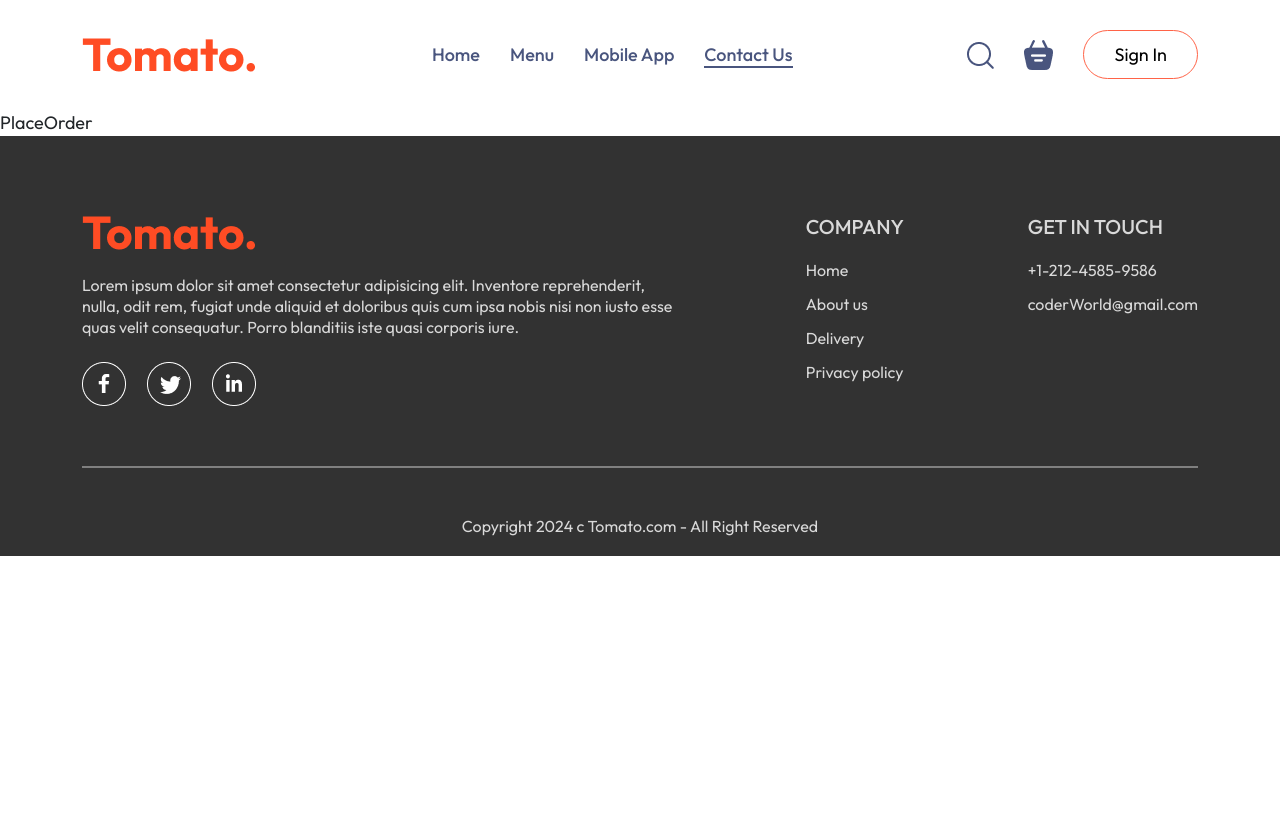
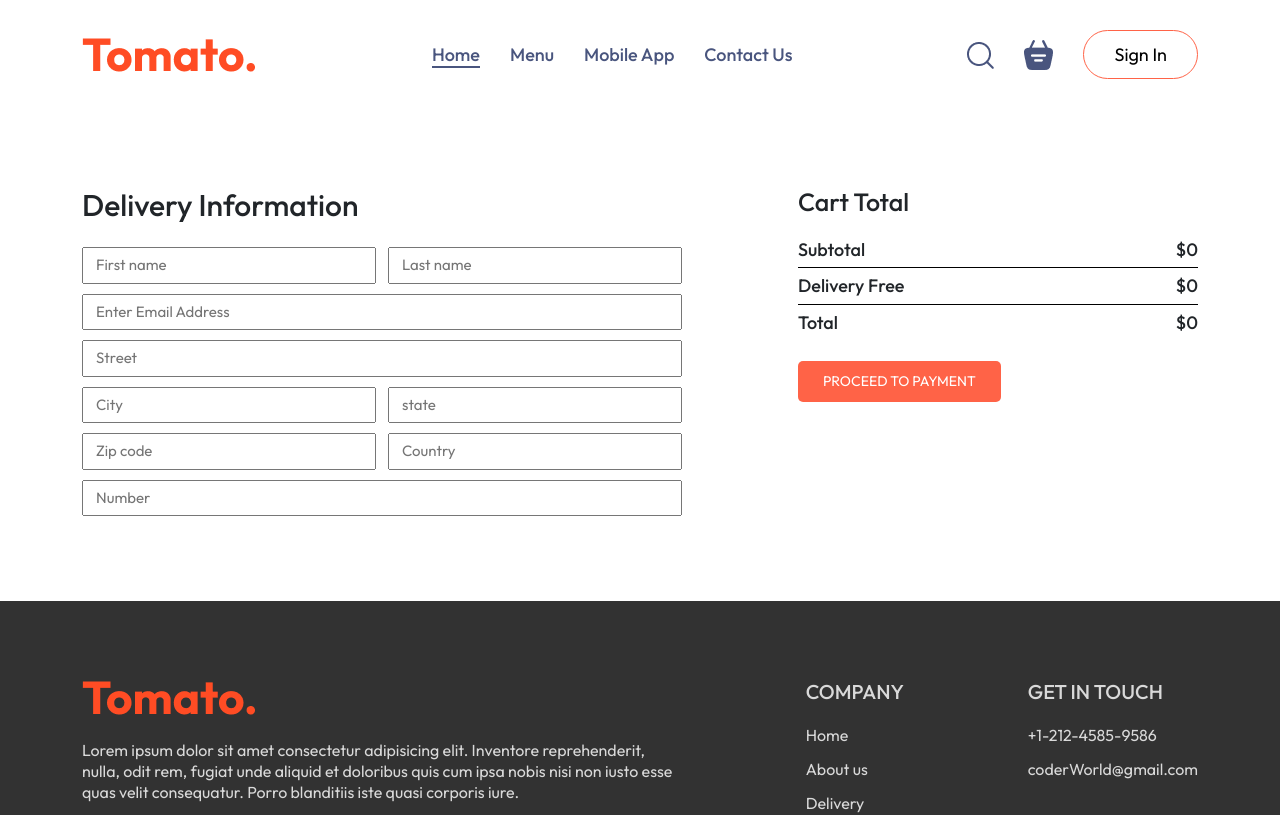
Before and after one commit to Nurul-Imran/Tomato-ecommerce-frontend, a React (Vite) app: page /place-order in a window 1280 px wide. Shown: the top 815 px of the page. Built offline with nearby package versions, Linux system fonts and the light colour scheme.

Commit message:
Add PlaceOrder Section

```diff
--- a/src/components/CartDisplay/CartDisplay.css
+++ b/src/components/CartDisplay/CartDisplay.css
@@ -26,4 +26,14 @@ td > img{
 }
 .No_cart_item_heading{
     font-size: 25px;
+    line-height: 140%;
 }
+
+@media (max-width: 575px) {
+    #cart_display{
+        padding: 60px 0;
+    }
+    .No_cart_item_heading{
+        font-size: 20px;
+    }
+}
--- a/src/components/CartTotal/CartTotal.jsx
+++ b/src/components/CartTotal/CartTotal.jsx
@@ -3,7 +3,7 @@ import "./CartTotal.css";
 import { Link } from "react-router-dom";
 import { storeContext } from "../../context/storeContext";
 
-const CartTotal = () => {
+const CartTotal = ({btnText, nevigateUrl}) => {
     const {total} = useContext(storeContext);
     return (
         <div className="cart_total_main">
@@ -20,7 +20,7 @@ const CartTotal = () => {
                 <span>total</span>
                 <span>${ total > 0 ? (total + 2) : "0"}</span>
             </div>
-            <Link className="checkout_btn">proceed to checkout</Link>
+            <Link to={`/${nevigateUrl}`} className="checkout_btn">{btnText}</Link>
         </div>
     );
 };
--- a/src/components/Navbar/Navbar.jsx
+++ b/src/components/Navbar/Navbar.jsx
@@ -49,11 +49,7 @@ const Navbar = ({ setIsOpenSignUp }) => {
       }
     };
 
-    if (isSideMenuOpen) {
-      document.addEventListener("mousedown", handleClickOutside);
-    } else {
-      document.removeEventListener("mousedown", handleClickOutside);
-    }
+    document.addEventListener("mousedown", handleClickOutside);
 
     return () => {
       document.removeEventListener("mousedown", handleClickOutside);
@@ -69,6 +65,8 @@ const Navbar = ({ setIsOpenSignUp }) => {
       const menu = document.getElementById("explore_menu");
       const mobileApp = document.getElementById("download_app");
       const contact = document.getElementById("footer");
+
+      if (!menu || !mobileApp || !contact) return;
 
       if (scrollY >= contact.offsetTop - footerOffset) {
         setActiveMenu("contact-us");
--- a/src/pages/Cart/Cart.jsx
+++ b/src/pages/Cart/Cart.jsx
@@ -1,17 +1,17 @@
 import React from "react";
 
 import "./Cart.css";
-import CartItems from "../../components/CartDisplay/CartDisplay";
+import CartItemsDisplay from "../../components/CartDisplay/CartDisplay";
 import CartTotal from "../../components/CartTotal/CartTotal";
 
 const Cart = () => {
   return (
     <div id="cart">
-      <CartItems />
+      <CartItemsDisplay />
       <div className="cart_calculation_main">
         <div className="container">
           <div className="cart_calculation_main_wrapper">
-            <CartTotal />
+            <CartTotal btnText="proceed to checkout" nevigateUrl="place-order" />
             <div className="cart_promo_main">
               <p>If you have a promo code. Enter it here</p>
               <div className="input_group">
--- a/src/pages/PlaceOrder/PlaceOrder.css
+++ b/src/pages/PlaceOrder/PlaceOrder.css
@@ -0,0 +1,42 @@
+.placeOrder_wrapper {
+  padding: 80px 0;
+  display: flex;
+  flex-wrap: wrap;
+  gap: 50px;
+  justify-content: space-between;
+}
+.delivery_information {
+  max-width: 600px;
+  width: 100%;
+}
+.delivery_information h2 {
+  font-size: 30px;
+  margin-bottom: 20px;
+}
+.delivery_form input {
+  width: 100%;
+  margin: 5px 0;
+  padding: 5px 12px;
+  font-size: 15px;
+  outline: none;
+}
+.delivery_form .input_group {
+  display: flex;
+  align-items: center;
+  justify-content: space-between;
+  column-gap: 12px;
+}
+.delivery_form .input_group input {
+  width: 49%;
+}
+
+/* Media Query For 575px */
+@media (max-width: 575px) {
+  .delivery_information h2 {
+    font-size: 25px;
+    margin-bottom: 20px;
+  }
+  .placeOrder_wrapper {
+    padding: 60px 0;
+  }
+}
--- a/src/pages/PlaceOrder/PlaceOrder.jsx
+++ b/src/pages/PlaceOrder/PlaceOrder.jsx
@@ -1,9 +1,37 @@
 import React from 'react';
+
 import './PlaceOrder.css';
+import CartTotal from '../../components/CartTotal/CartTotal';
 
 const PlaceOrder = () => {
     return (
-        <div>PlaceOrder</div>
+        <section id='placeOrder'>
+            <div className="container">
+               <div className="placeOrder_wrapper">
+                    <div className="delivery_information">
+                        <h2>Delivery Information</h2>
+                        <form className='delivery_form' action="#" method="post">
+                            <div className="input_group">
+                                <input type="text" name='firstName' placeholder='First name' required />
+                                <input type="text" name='lastName' placeholder='Last name' required />
+                            </div>
+                            <input type="email" name='email' placeholder='Enter Email Address' required />
+                            <input type="text" placeholder='Street' name='street' required />
+                            <div className="input_group">
+                                <input type="text" name='city' placeholder='City' required />
+                                <input type="text" name='state' placeholder='state' required />
+                            </div>
+                            <div className="input_group">
+                                <input type="text" name='zip-code' placeholder='Zip code' required />
+                                <input type="text" name='country' placeholder='Country' required />
+                            </div>
+                            <input type="text" name='number' placeholder='Number' required />
+                        </form>
+                    </div>
+                    <CartTotal btnText="proceed to payment"  nevigateUrl="#" />
+               </div>
+            </div>
+        </section>
     )
 }
 
```
